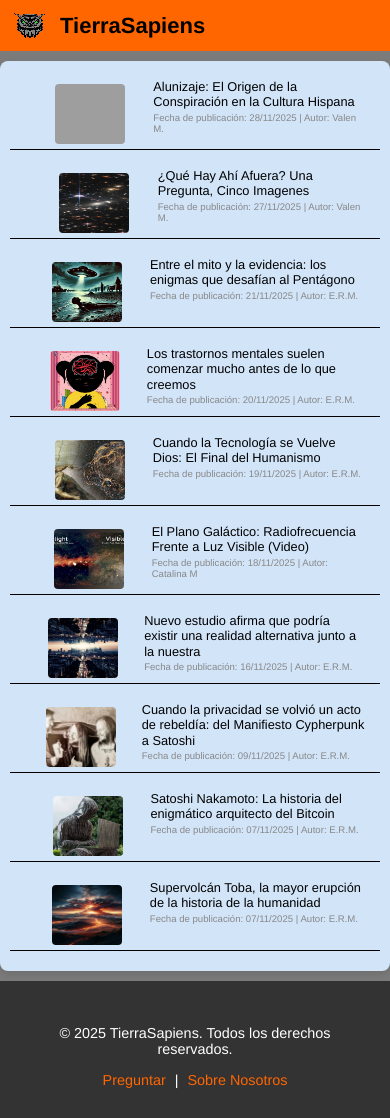
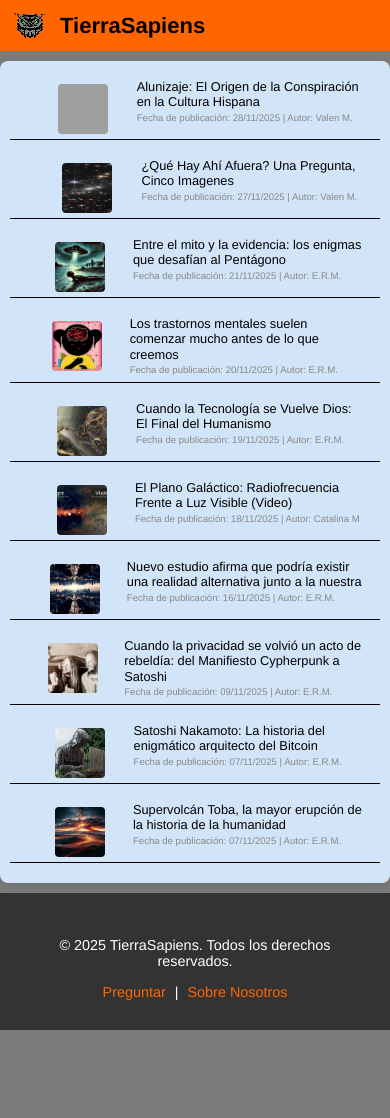
Before and after one commit to TierraSapiens/RealidadAlterna, a Jekyll site: the page built from index.md, in a window 390 px wide. Built offline with Jekyll 4.4.1, drawn with Linux system fonts in a browser that asks for light colours; after the commit the page ends 1030 px from its top, so only the background shows below that; grey boxes are pictures that could not be loaded.

Commit message:
modificar

```diff
--- a/assets/css/style.css
+++ b/assets/css/style.css
@@ -167,8 +167,8 @@ footer {
         gap: 10px; /* Reduce un poco el espacio entre imagen y texto (opcional) */
     }
     .post-thumb {            /* 3. AJUSTE DE LA IMAGEN PEQUEÑA */
-        width: 70px !important;       /*Ancho*/
-        height: 60px !important;      /*Alto*/
+        width: 50px !important;       /*Ancho*/
+        height: 50px !important;      /*Alto*/
         /* min-width: 70px;     /*Ancho Minimo*/
         object-fit: cover;
         margin-top: 5px;     /* Alineación fina con el texto */
```
